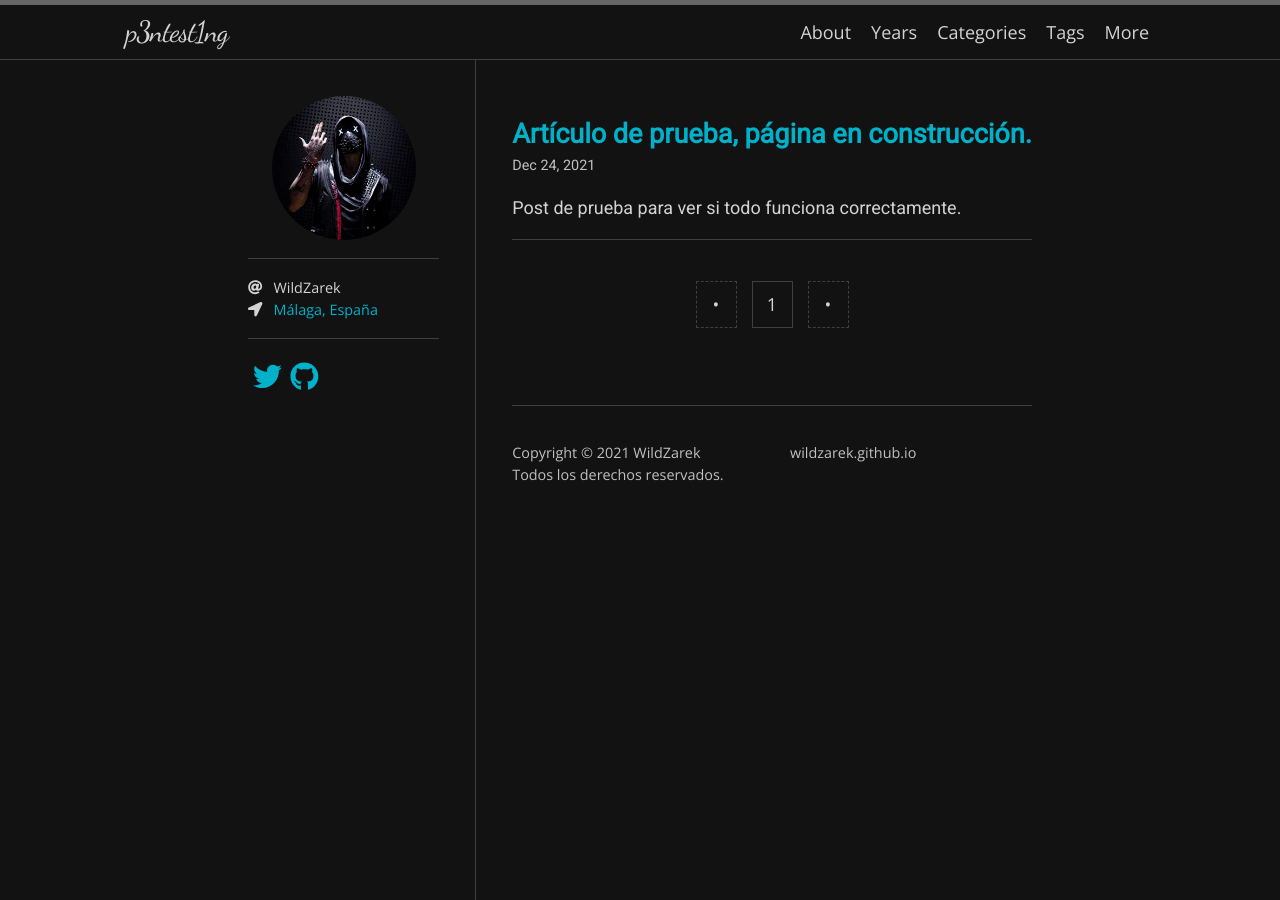
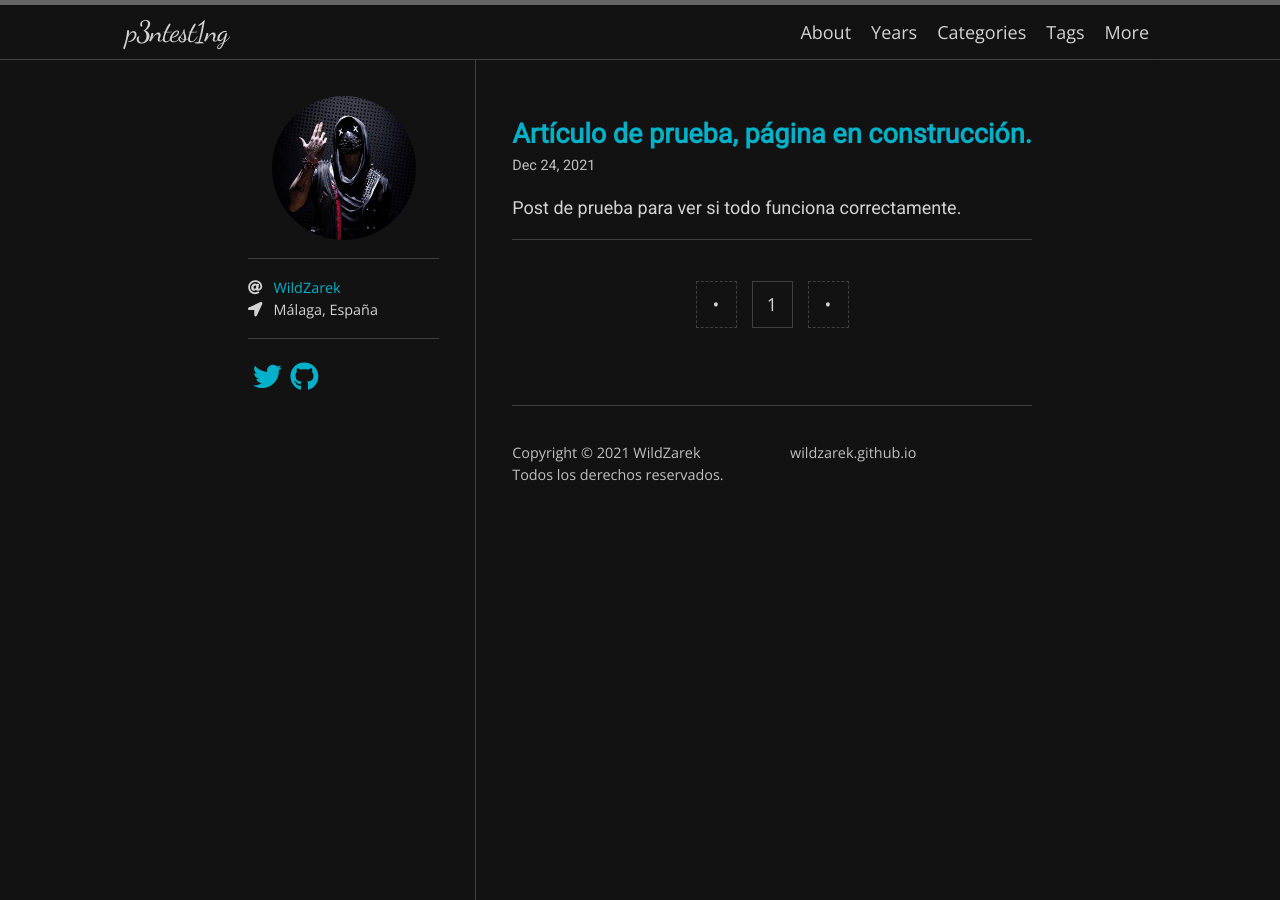
Before and after one commit to WildZarek/wildzarek.github.io, a Jekyll site: the page built from index.html, in a window 1280 px wide. Built offline with Jekyll 4.4.1, drawn with Linux system fonts in a browser that asks for light colours; nearby versions of some CDN libraries; some web fonts are replaced; the list of posts is cut into pages by our own code.

Commit message:
fixed sidebar

```diff
--- a/_includes/sidebar.html
+++ b/_includes/sidebar.html
@@ -14,7 +14,7 @@
     {% if site.author -%}
       <li>
         <i class="sidebar-icon fas fa-at"></i>
-        <span class="contact-info p-name"href="https://twitter.com/{{ site.author }}">{{ site.author }}</span>
+        <a class="contact-info p-name" href="https://twitter.com/{{ site.author }}">{{ site.author }}</a>
       </li>
     {%- endif %}
     {% if site.email -%}
@@ -26,7 +26,7 @@
     {% if site.location -%}
       <li>
         <i class="sidebar-icon fas fa-location-arrow"></i>
-        <a class="contact-info u-location">{{ site.location | escape }}</a>
+        <span class="contact-info u-location">{{ site.location | escape }}</span>
       </li>
     {%- endif %}
   </ul>
```
